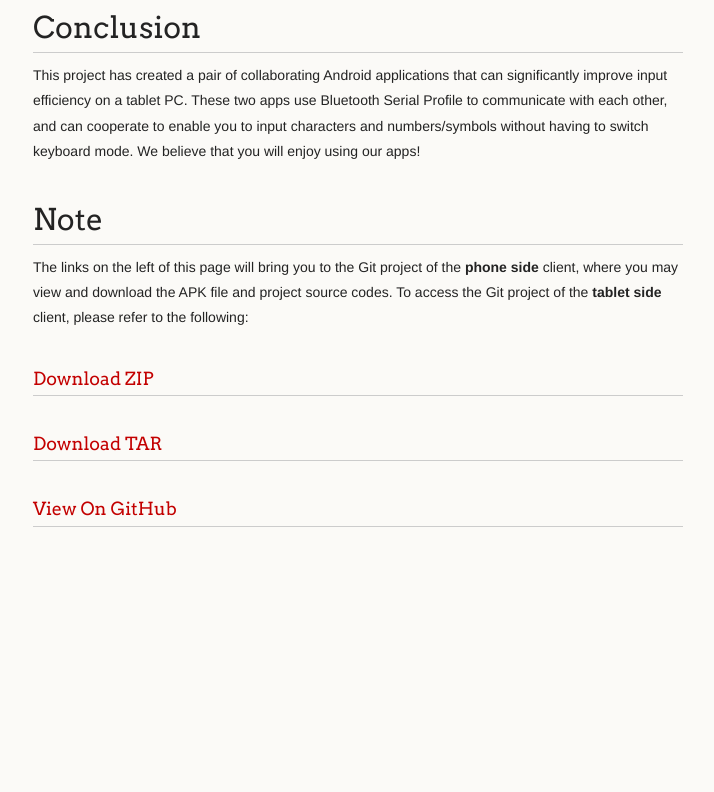
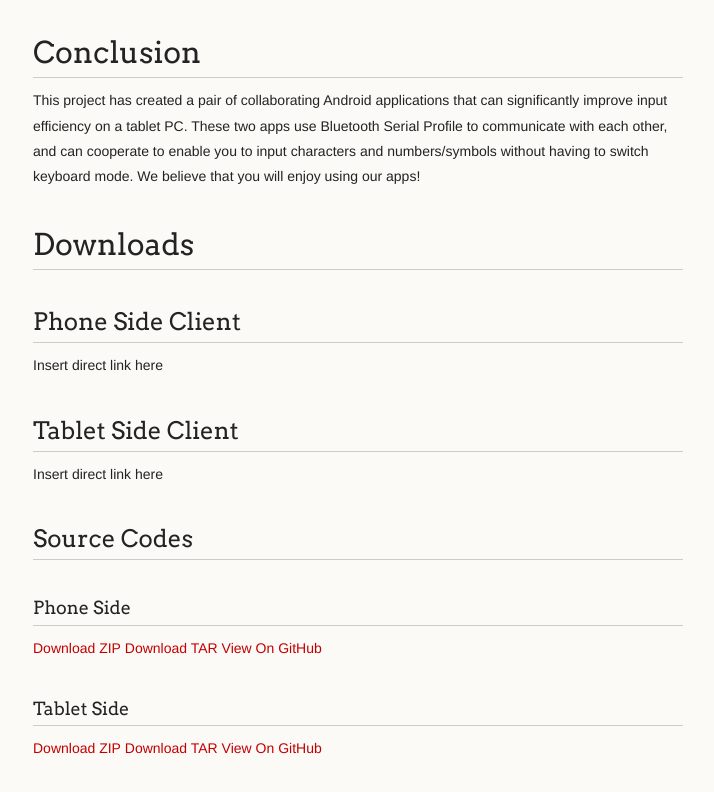
Before and after one commit to ELEC4010B/ExtKey, a plain HTML site: page index.html in a window 1280 px wide. Shown: the part 1694-2486 px from the top of the page, without its empty margins (277-991 px from the left). Before the commit the page ends 2281 px from the top, so only its background shows below. Drawn offline with Linux system fonts and the light colour scheme.

Commit message:
Create gh-pages branch via GitHub

```diff
--- a/index.html
+++ b/index.html
@@ -17,7 +17,7 @@
     <div class="wrapper">
       <header>
         <h1 class="header">Extended Keyboard</h1>
-        <p class="header">The following links are for the PHONE SIDE only:</p>
+        <p class="header">The following links are the source code of the PHONE SIDE client only:</p>
 
         <ul>
           <li class="download"><a class="buttons" href="https://github.com/ELEC4010B/ExtKey/zipball/master">Download ZIP</a></li>
@@ -61,12 +61,12 @@
 <h2>
 <a name="phone-side" class="anchor" href="#phone-side"><span class="octicon octicon-link"></span></a>Phone Side</h2>
 
-<p>The Bluetooth connection is initiated by the phone side. Click "Connect" to search for all available devices, and choose the tablet installed with the tablet side client. After that, you may switch the operation mode of the phone side client based on orientation: number pad for portrait, and trackpad for landscape (the cursor on the tablet will follow your finger movement). Each input character or cursor movement instruction is sent to the tablet through Bluetooth. The phone side client also uses wakelock to keep the screen on.</p>
+<p>The Bluetooth connection is initiated by the phone side. Click "Connect" to search for all available devices, and choose the tablet installed with the tablet side client. After that, you may switch the operation mode of the phone side client based on orientation: number pad for portrait, and trackpad for landscape. In number pad mode, each input character is sent to the tablet through Bluetooth. In trackpad mode, use single finger movement to navigate the cursor on the tablet side, and two fingers movement to select texts. The touch event is then converted to an instruction in String format and sent to the tablet side. The phone side client also uses wakelock to keep the screen on.</p>
 
 <h2>
 <a name="tablet-side" class="anchor" href="#tablet-side"><span class="octicon octicon-link"></span></a>Tablet Side</h2>
 
-<p>The tablet side client is idle, listening to the phone side's connection request at the beginning. After properly setting up a connection socket, the status will be changed to "connected", and you can type with both the on-screen keyboard and the extended keyboard on the phone. Any input character from the phone will be directly inserted to the current cursor position, and any trackpad cursor movement instructions can be correctly interpreted. At the end you may choose to save what you have typed to a text file to your SD card.</p>
+<p>The tablet side client is idle, listening to the phone side's connection request at the beginning. After properly setting up a connection socket, the status will be changed to "connected", and you can type with both the on-screen keyboard and the extended keyboard on the phone. Any input character from the phone will be directly inserted to the current cursor position, and any trackpad instruction is interpreted instantly. Upon text selection, you can press the menu button to call out the cut-copy-paste menu. At the end you may choose to save what you have typed to a text file on your SD card.</p>
 
 <h1>
 <a name="demonstration-video" class="anchor" href="#demonstration-video"><span class="octicon octicon-link"></span></a>Demonstration Video</h1>
@@ -79,21 +79,34 @@
 <p>This project has created a pair of collaborating Android applications that can significantly improve input efficiency on a tablet PC. These two apps use Bluetooth Serial Profile to communicate with each other, and can cooperate to enable you to input characters and numbers/symbols without having to switch keyboard mode. We believe that you will enjoy using our apps!</p>
 
 <h1>
-<a name="note" class="anchor" href="#note"><span class="octicon octicon-link"></span></a>Note</h1>
+<a name="downloads" class="anchor" href="#downloads"><span class="octicon octicon-link"></span></a>Downloads</h1>
 
-<p>The links on the left of this page will bring you to the Git project of the <strong>phone side</strong> client, where you may view and download the APK file and project source codes. To access the Git project of the <strong>tablet side</strong> client, please refer to the following:</p>
+<h2>
+<a name="phone-side-client" class="anchor" href="#phone-side-client"><span class="octicon octicon-link"></span></a>Phone Side Client</h2>
+
+<p>Insert direct link here</p>
+
+<h2>
+<a name="tablet-side-client" class="anchor" href="#tablet-side-client"><span class="octicon octicon-link"></span></a>Tablet Side Client</h2>
+
+<p>Insert direct link here</p>
+
+<h2>
+<a name="source-codes" class="anchor" href="#source-codes"><span class="octicon octicon-link"></span></a>Source Codes</h2>
 
 <h3>
-<a name="download-zip" class="anchor" href="#download-zip"><span class="octicon octicon-link"></span></a><a href="https://github.com/ELEC4010B/ExtKeyTab/zipball/master">Download ZIP</a>
-</h3>
+<a name="phone-side-1" class="anchor" href="#phone-side-1"><span class="octicon octicon-link"></span></a>Phone Side</h3>
+
+<p><a href="https://github.com/ELEC4010B/ExtKey/zipball/master">Download ZIP</a>
+<a href="https://github.com/ELEC4010B/ExtKey/tarball/master">Download TAR</a>
+<a href="https://github.com/ELEC4010B/ExtKey">View On GitHub</a></p>
 
 <h3>
-<a name="download-tar" class="anchor" href="#download-tar"><span class="octicon octicon-link"></span></a><a href="https://github.com/ELEC4010B/ExtKeyTab/tarball/master">Download TAR</a>
-</h3>
+<a name="tablet-side-1" class="anchor" href="#tablet-side-1"><span class="octicon octicon-link"></span></a>Tablet Side</h3>
 
-<h3>
-<a name="view-on-github" class="anchor" href="#view-on-github"><span class="octicon octicon-link"></span></a><a href="https://github.com/ELEC4010B/ExtKeyTab">View On GitHub</a>
-</h3>
+<p><a href="https://github.com/ELEC4010B/ExtKeyTab/zipball/master">Download ZIP</a>
+<a href="https://github.com/ELEC4010B/ExtKeyTab/tarball/master">Download TAR</a>
+<a href="https://github.com/ELEC4010B/ExtKeyTab">View On GitHub</a></p>
       </section>
       <footer>
         <p><small>Hosted on <a href="http://pages.github.com">GitHub Pages</a> using the Dinky theme</small></p>
```
Also changed, not shown: params.json (+1 -1 lines).
